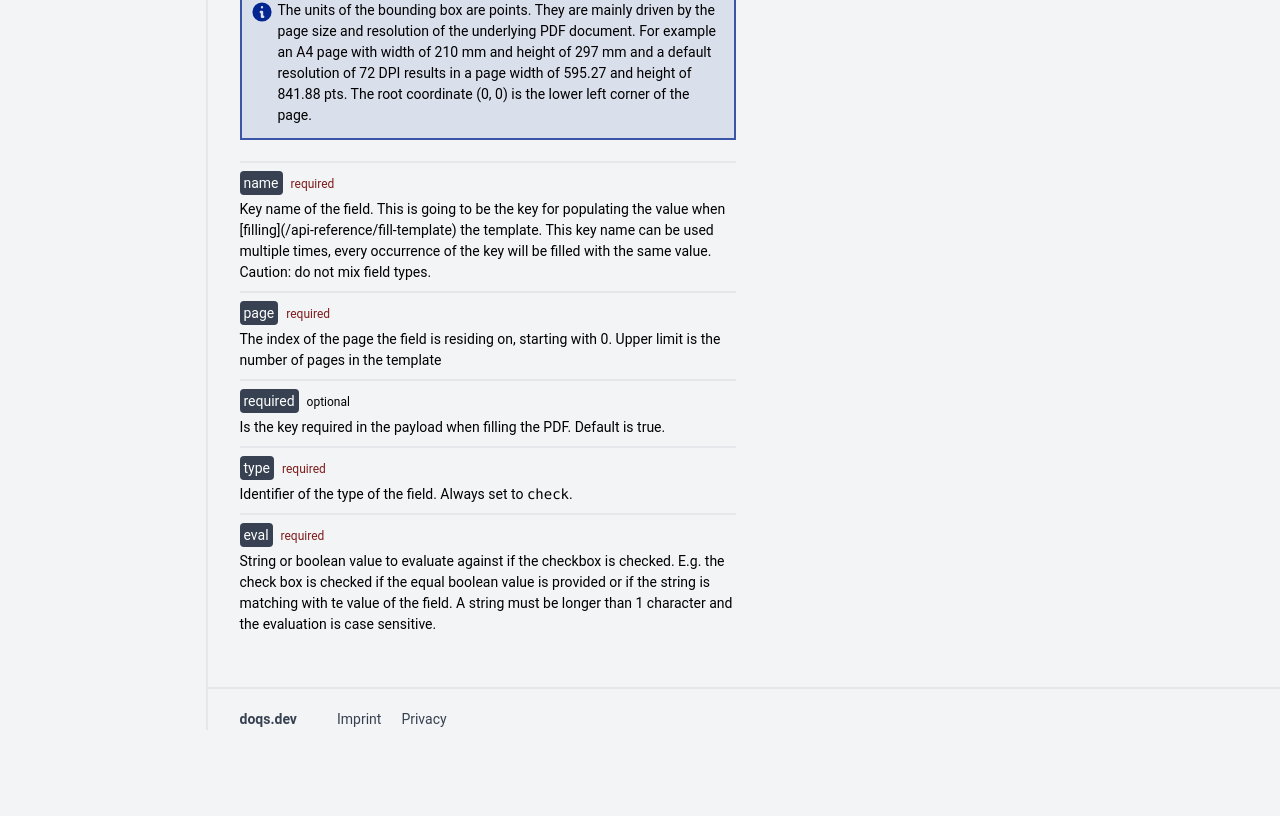
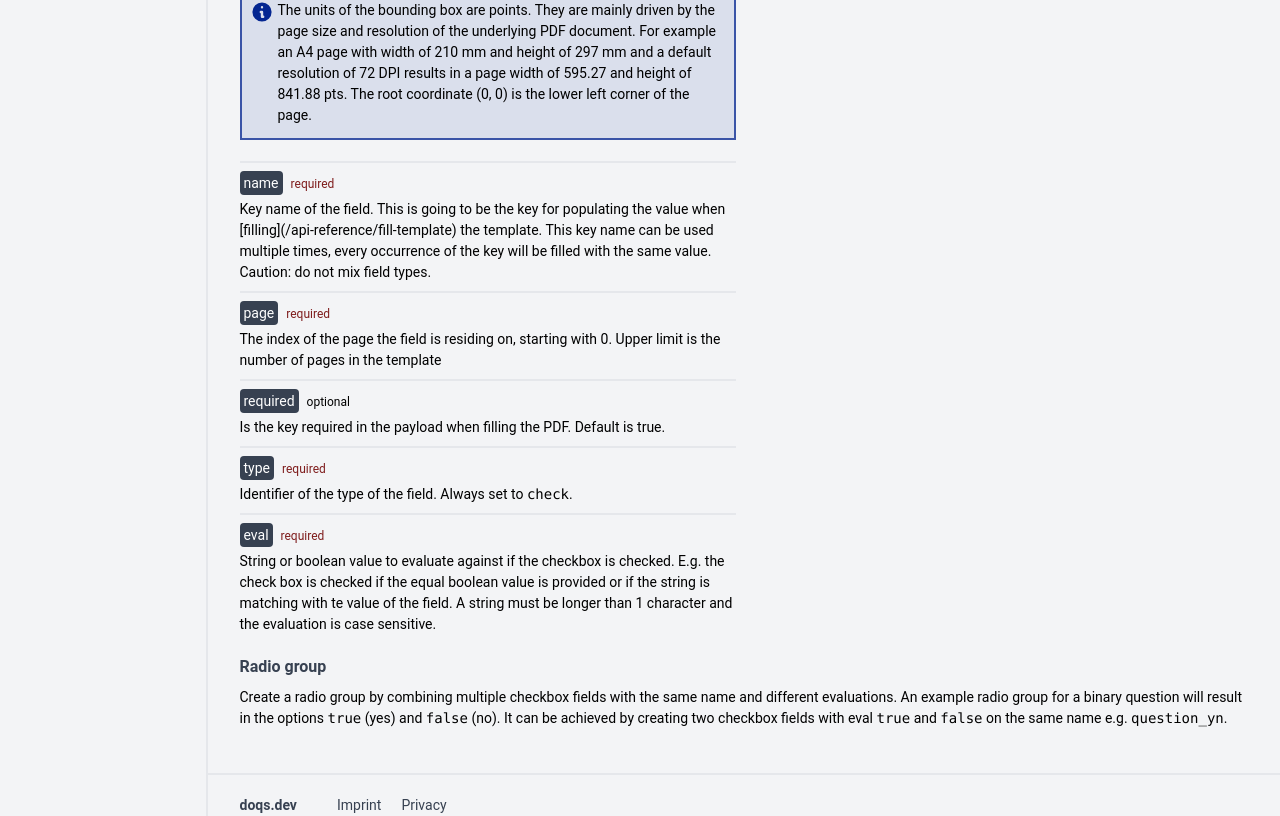
Before and after one commit to doqs-dev/docs, a Next.js app: page /fields/checkbox in a window 1280 px wide. Shown: the part 552-1368 px from the top of the page. Before the commit the page ends 1282 px from the top, so only its background shows below. Built offline with nearby package versions, Linux system fonts and the light colour scheme.

Commit message:
feat: radio group

```diff
--- a/pages/fields/checkbox.mdx
+++ b/pages/fields/checkbox.mdx
@@ -47,3 +47,9 @@ Add a checkbox field and control on which condition it should be checked. The ch
         </div>
     </div>
 </Grid>
+
+
+### Radio group
+Create a radio group by combining multiple checkbox fields with the same name and different evaluations.
+An example radio group for a binary question will result in the options `true` (yes) and `false` (no).
+It can be achieved by creating two checkbox fields with eval `true` and `false` on the same name e.g. `question_yn`.
```
